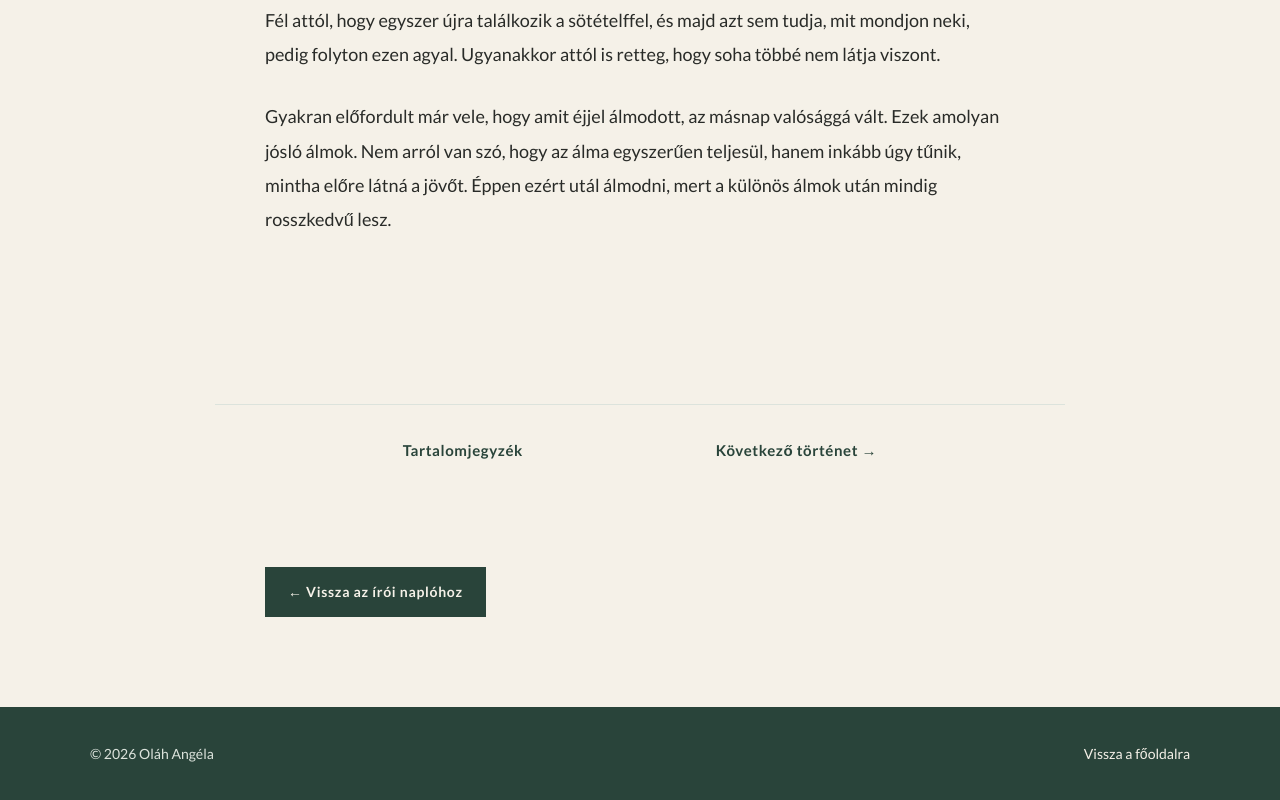
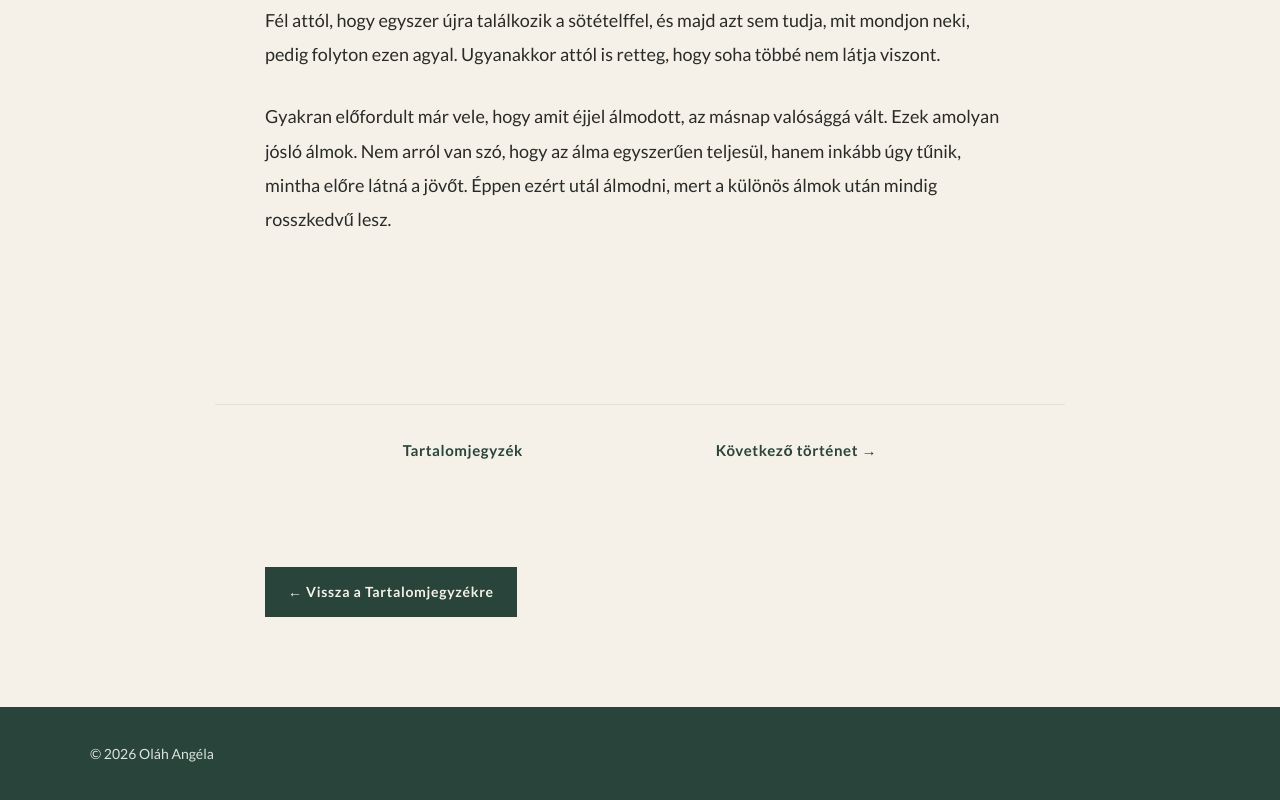
Before and after one commit to ajszulu11/html-portfolio, a plain HTML site: page public/Blognovella.html in a window 1280 px wide. Shown: the part 3401-4201 px from the top of the page. Drawn offline with nearby package versions, Linux system fonts and the light colour scheme.

Commit message:
Update blog link to point to Petibone.html

```diff
--- a/public/Blognovella.html
+++ b/public/Blognovella.html
@@ -37,7 +37,7 @@
             <a href="../index.html#rolam">Rólam</a>
             <a href="../index.html#konyvek">Írásaim</a>
             <a href="../regeny.html">A regény</a>
-            <a href="../blog.html">Blog</a>
+            <a href="../Petibone.html">Blog</a>
             <a href="../index.html#kapcsolat">Kapcsolat</a>
         </nav>
 
@@ -202,8 +202,8 @@
 
     <section class="novella-end">
 
-        <a href="../blog.html" class="button">
-    ← Vissza az írói naplóhoz
+        <a href="../Petibone.html" class="button">
+    ← Vissza a Tartalomjegyzékre
 </a>
 
     </section>
@@ -223,11 +223,7 @@
             © 2026 Oláh Angéla
         </p>
 
-        <p>
-            <a href="../index.html">
-                Vissza a főoldalra
-            </a>
-        </p>
+
 
     </div>
 
```
